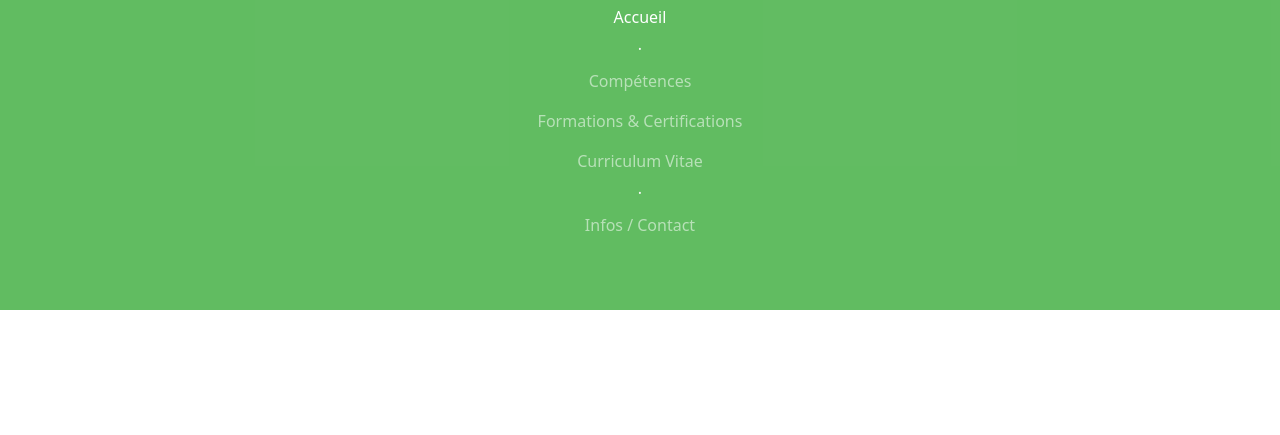
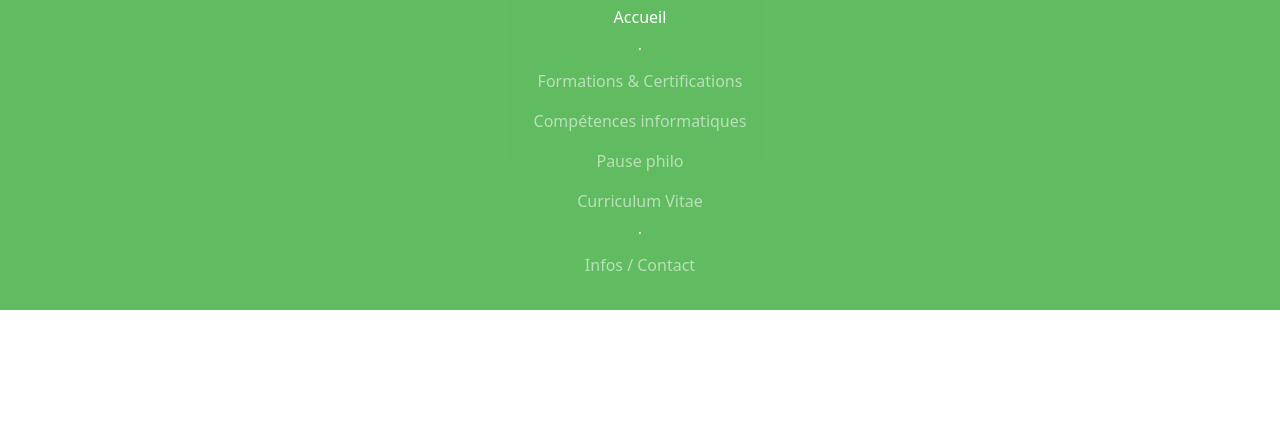
Before and after one commit to TimotheeGimbert/Site2.0, a website: page index.html in a window 1280 px wide. Both pictures are taken after a click on the button 1236 px from the left and 51 px from the top of the page. Shown: the part 89-524 px from the top of the page. Drawn offline with nearby package versions, Linux system fonts and the light colour scheme.

Commit message:
création ancre href header

```diff
--- a/index.html
+++ b/index.html
@@ -23,11 +23,13 @@
         <ul class="nav navbar-nav text-center">
           <li class="nav-item"> <a class="nav-link active" href="index.html">Accueil</a></li>
           <li class="nav-item dot"> &middot;</li>
-          <li class="nav-item"> <a class="nav-link" href="competences.html">Compétences</a></li>
-          <li class="nav-item"> <a class="nav-link" href="formations.html">Formations & Certifications</a></li>
-          <li class="nav-item"> <a class="nav-link" target="_blank">Curriculum Vitae</a></li>
+          <li class="nav-item"> <a class="nav-link" href="#section-formations">Formations & Certifications</a></li>
+          <li class="nav-item"> <a class="nav-link" href="#section-competences">Compétences informatiques</a></li>
+          <li class="nav-item"> <a class="nav-link" href="#section-philo">Pause philo</a></li>
+
+          <li class="nav-item"> <a class="nav-link" href="#section-curriculum">Curriculum Vitae</a></li>
           <li class="nav-item dot"> &middot;</li>
-          <li class="nav-item mb-5"> <a class="nav-link" href="contact.html">Infos / Contact</a></li>
+          <li class="nav-item mb-5"> <a class="nav-link" href="#section-contact">Infos / Contact</a></li>
         </ul>
       </div>
     </nav>
@@ -337,25 +339,6 @@
     </div>
   </section>
 
-  <section id="section-Contact" class="container-fluid section-break">
-    <div class="row justify-content-center">
-      <div class="col mb-0">
-        <div class="jumbotron jumbo-title text-center">
-          <h1>Infos et Contact </h1>
-        </div>
-      </div>
-    </div>
-    <div class="row justify-content-center">
-      <div class="col-8 text-end">
-        <div class="jumbotron jumbo-content">
-          <h1 class="text-center">Section en construction</h1>
-          <hr>
-          <a class="btn btn-primary btn-lg mt-4" href="https://github.com/TimotheeGimbert" target="_blank" role="button">Voir mon activité GitHub</a>
-        </div>
-      </div>
-    </div>
-  </section>
-
   <section id="section-curriculum" class="container-fluid section-break">
     <div class="row justify-content-center">
       <div class="col mb-0">
@@ -375,6 +358,25 @@
     </div>
   </section>
 
+  <section id="section-contact" class="container-fluid section-break">
+    <div class="row justify-content-center">
+      <div class="col mb-0">
+        <div class="jumbotron jumbo-title text-center">
+          <h1>Infos et Contact </h1>
+        </div>
+      </div>
+    </div>
+    <div class="row justify-content-center">
+      <div class="col-8 text-end">
+        <div class="jumbotron jumbo-content">
+          <h1 class="text-center">Section en construction</h1>
+          <hr>
+          <a class="btn btn-primary btn-lg mt-4" href="https://github.com/TimotheeGimbert" target="_blank" role="button">Voir mon activité GitHub</a>
+        </div>
+      </div>
+    </div>
+  </section>
+
 </div>
 
 <footer class="container-fluid text-center">
@@ -383,10 +385,8 @@
 </a>
 </footer>
 
-
     <script src="https://code.jquery.com/jquery-3.4.1.slim.min.js" integrity="sha384-J6qa4849blE2+poT4WnyKhv5vZF5SrPo0iEjwBvKU7imGFAV0wwj1yYfoRSJoZ+n" crossorigin="anonymous"></script>
     <script src="https://cdn.jsdelivr.net/npm/popper.js@1.16.0/dist/umd/popper.min.js" integrity="sha384-Q6E9RHvbIyZFJoft+2mJbHaEWldlvI9IOYy5n3zV9zzTtmI3UksdQRVvoxMfooAo" crossorigin="anonymous"></script>
     <script src="https://stackpath.bootstrapcdn.com/bootstrap/4.4.1/js/bootstrap.min.js" integrity="sha384-wfSDF2E50Y2D1uUdj0O3uMBJnjuUD4Ih7YwaYd1iqfktj0Uod8GCExl3Og8ifwB6" crossorigin="anonymous"></script>
   </body>
-
 </html>
```
